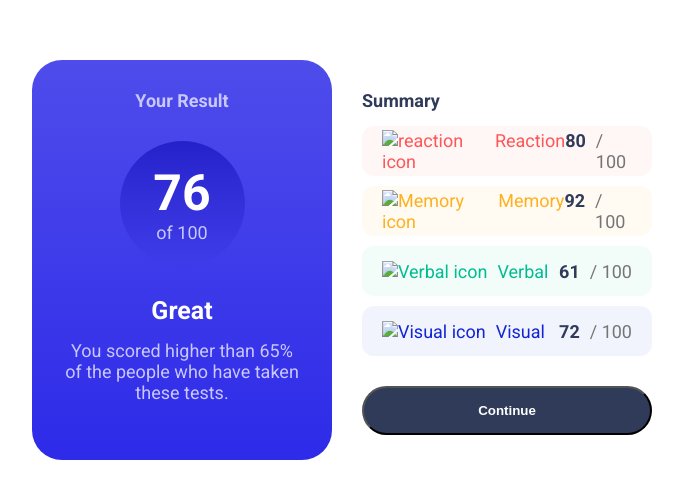
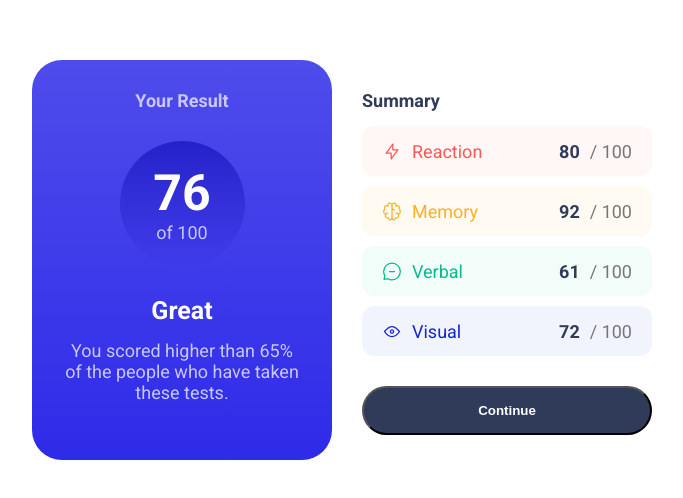
Before and after one commit to g-Barsani/results-summary-component, a plain HTML site: page index.html in a window 1280 px wide. Shown: the part 140-638 px from the top of the page, without its empty margins (283-966 px from the left). Drawn offline with Linux system fonts and the light colour scheme; the site is published under a folder, as on GitHub Pages, so addresses that start at the root find nothing.

Commit message:
Fix icons that weren't displaying properly

```diff
--- a/index.html
+++ b/index.html
@@ -37,7 +37,7 @@
       <div class="boxes">
         <div class="box reaction">
           <div class="left-content">
-            <img src="/assets/images/icon-reaction.svg" alt="reaction icon">
+            <img src="./assets/images/icon-reaction.svg" alt="reaction icon">
             <p>Reaction</p>
           </div>
           <div class="right-content">
@@ -47,7 +47,7 @@
         </div>
         <div class="box memory">
           <div class="left-content">
-            <img src="/assets/images/icon-memory.svg" alt="Memory icon">
+            <img src="./assets/images/icon-memory.svg" alt="Memory icon">
             <p>Memory</p>
           </div>
           <div class="right-content">
@@ -57,7 +57,7 @@
         </div>
         <div class="box verbal">
           <div class="left-content">
-            <img src="/assets/images/icon-verbal.svg" alt="Verbal icon">
+            <img src="./assets/images/icon-verbal.svg" alt="Verbal icon">
             <p>Verbal</p>
           </div>
           <div class="right-content">
@@ -67,7 +67,7 @@
         </div>
         <div class="box visual">
           <div class="left-content">
-            <img src="/assets/images/icon-visual.svg" alt="Visual icon">
+            <img src="./assets/images/icon-visual.svg" alt="Visual icon">
             <p>Visual</p>
           </div>
           <div class="right-content">
```
